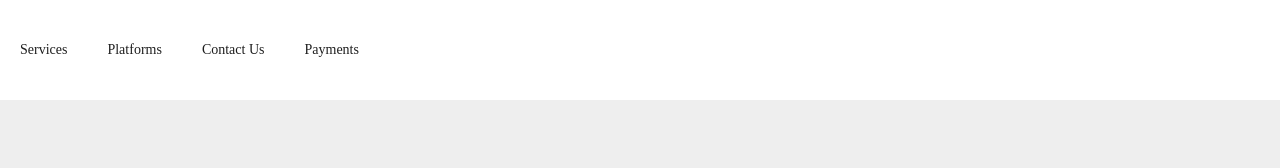
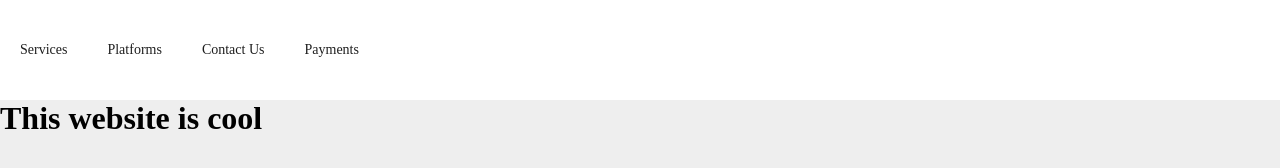
Before and after one commit to WingManUp06/AP, a plain HTML site: page index.html in a window 1280 px wide. Drawn offline with Linux system fonts and the light colour scheme.

Commit message:
added ignore

```diff
--- a/index.css
+++ b/index.css
@@ -31,4 +31,5 @@ ul li a {
   color: #1e1e1e;
   padding: 0px 20px;
   display: block;
+
 }
--- a/index.html
+++ b/index.html
@@ -16,5 +16,6 @@
       <li><a href="">Payments</a></li>
     </ul>
   </div>
+  <h1>This website is cool</h1>
 </body>
 </html>
```
Also changed, not shown: 2 other files.
